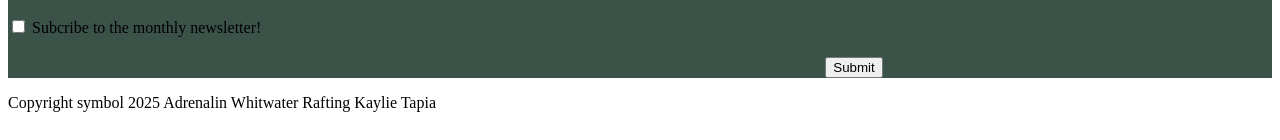
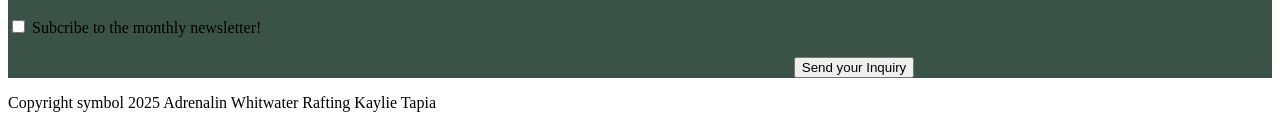
Before and after one commit to KaylieT2025/wdd130, a plain HTML site: page wwr/contact.html in a window 1280 px wide. Shown: the part 1274-1414 px from the top of the page. Drawn offline with Linux system fonts and the light colour scheme; a web font is replaced by a local one.

Commit message:
update submit

```diff
--- a/wwr/contact.html
+++ b/wwr/contact.html
@@ -93,7 +93,7 @@
                 <label for="newsletter">Subcribe to the monthly newsletter!</label><br>
             </div>
             <div class = "submit">
-                <button type="submit">Submit</button>
+                <button type="submit">Send your Inquiry</button>
             </div>
 
     </div>
```
